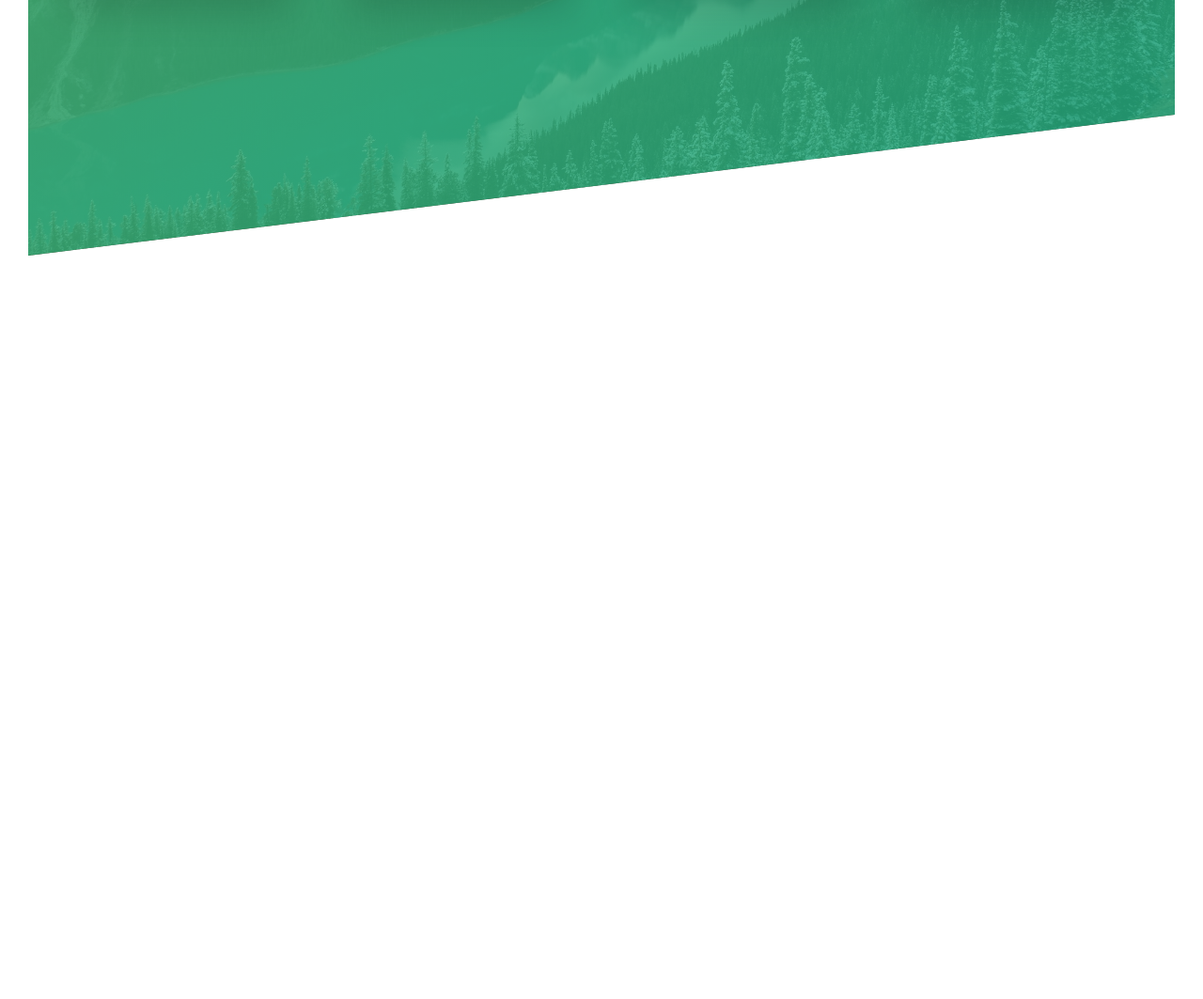
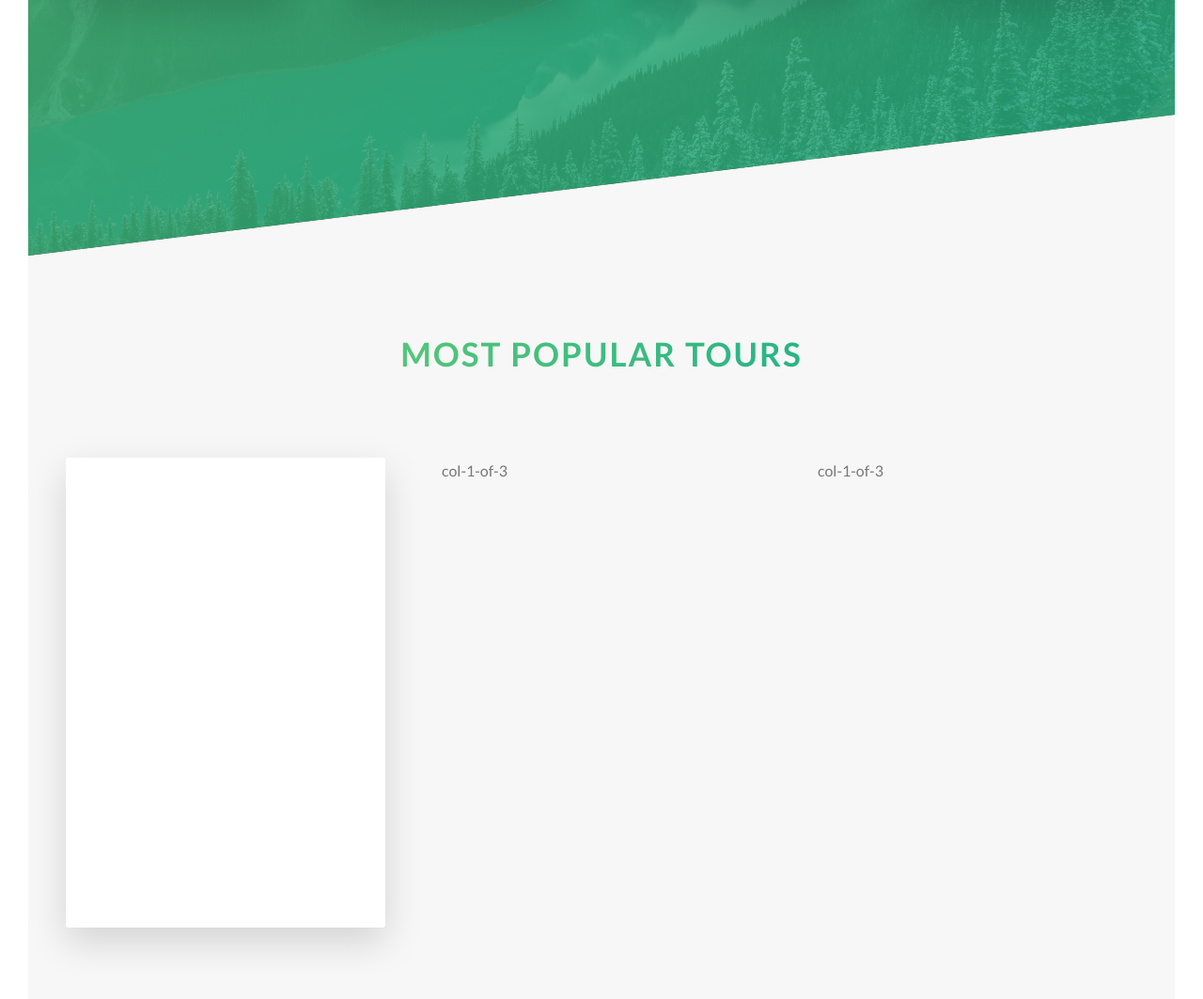
Before and after one commit to iCodeWalker/natours_ui, a website: page index.html in a window 1280 px wide. Shown: the part 2025-3088 px from the top of the page at 94% size. Before the commit the page ends 2297 px from the top, so only its background shows below. Drawn offline with Linux system fonts and the light colour scheme.

Commit message:
Added: basci rotating card to tours section

```diff
--- a/index.html
+++ b/index.html
@@ -140,6 +140,25 @@
           </div>
         </div>
       </section>
+
+      <section class="section-tours">
+        <div class="u-center-text u-margin-bottom-8">
+          <h2 class="heading-secondary">Most popular tours</h2>
+        </div>
+
+        <div class="row">
+          <div class="col-1-of-3">
+            <div class="card">
+              <div class="card__side card__side--front">FRONT</div>
+              <div class="card__side card__side--back card__side--back-1">
+                BACK
+              </div>
+            </div>
+          </div>
+          <div class="col-1-of-3">col-1-of-3</div>
+          <div class="col-1-of-3">col-1-of-3</div>
+        </div>
+      </section>
     </main>
   </body>
 </html>
--- a/sass/abstracts/_variables.scss
+++ b/sass/abstracts/_variables.scss
@@ -3,6 +3,12 @@
 $color-primary: #7ed56f;
 $color-primary-light: #55c57a;
 $color-primary-dark: #28b485;
+
+$color-secondary-light: #ffb900;
+$color-secondary-dark: #ff7730;
+
+$color-tertiary-light: #2998ff;
+$color-tertiary-dark: #5643fa;
 
 $color-grey-light-1: #f7f7f7;
 
--- /dev/null
+++ b/sass/components/_card.scss
@@ -0,0 +1,46 @@
+.card {
+  perspective: 150rem;
+  -moz-perspective: 150rem;
+  position: relative;
+  height: 50rem;
+
+  &__side {
+    background-color: orangered;
+    height: 50rem;
+    transition: all 0.8s ease;
+    color: white;
+    font-size: 2rem;
+    position: absolute;
+    top: 0;
+    left: 0;
+    width: 100%;
+    backface-visibility: hidden;
+    border-radius: 3px;
+    box-shadow: 0 1.5rem 4rem rgba($color-black, 0.15);
+
+    &--front {
+      background-color: $color-white;
+    }
+
+    &--back {
+      background-color: green;
+      transform: rotateY(180deg);
+
+      &-1 {
+        background-image: linear-gradient(
+          to right bottom,
+          $color-secondary-light,
+          $color-secondary-dark
+        );
+      }
+    }
+  }
+
+  &:hover &__side--front {
+    transform: rotateY(-180deg);
+  }
+
+  &:hover &__side--back {
+    transform: rotateY(0deg);
+  }
+}
--- a/sass/main.scss
+++ b/sass/main.scss
@@ -10,6 +10,7 @@
 @import "components/button";
 @import "components/composition";
 @import "components/feature-box";
+@import "components/card";
 
 @import "layout/header";
 @import "layout/grid";
--- a/sass/pages/_home.scss
+++ b/sass/pages/_home.scss
@@ -21,3 +21,9 @@
     transform: skewY(7deg);
   }
 }
+
+.section-tours {
+  padding: 25rem 0 50rem 0;
+  background-color: $color-grey-light-1;
+  margin-top: -10rem;
+}
```
Also changed, not shown: css/style.css.
